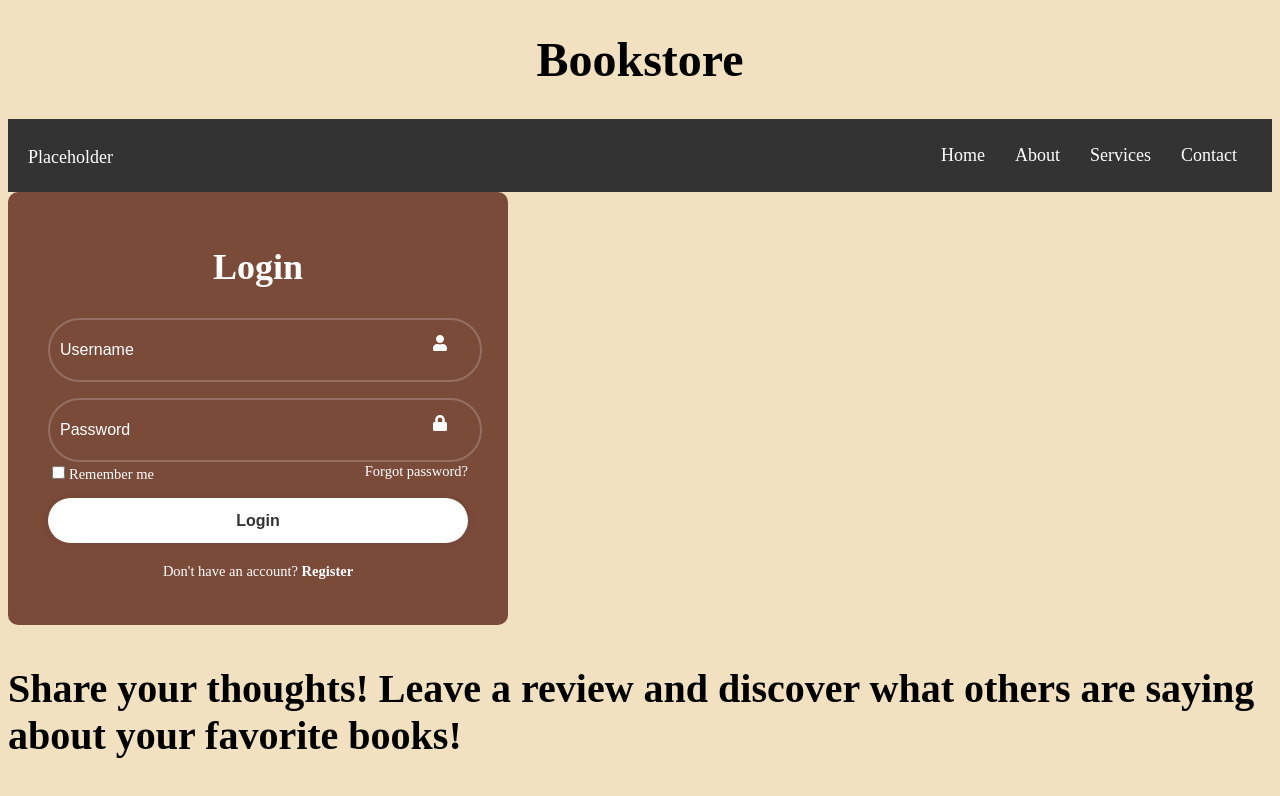
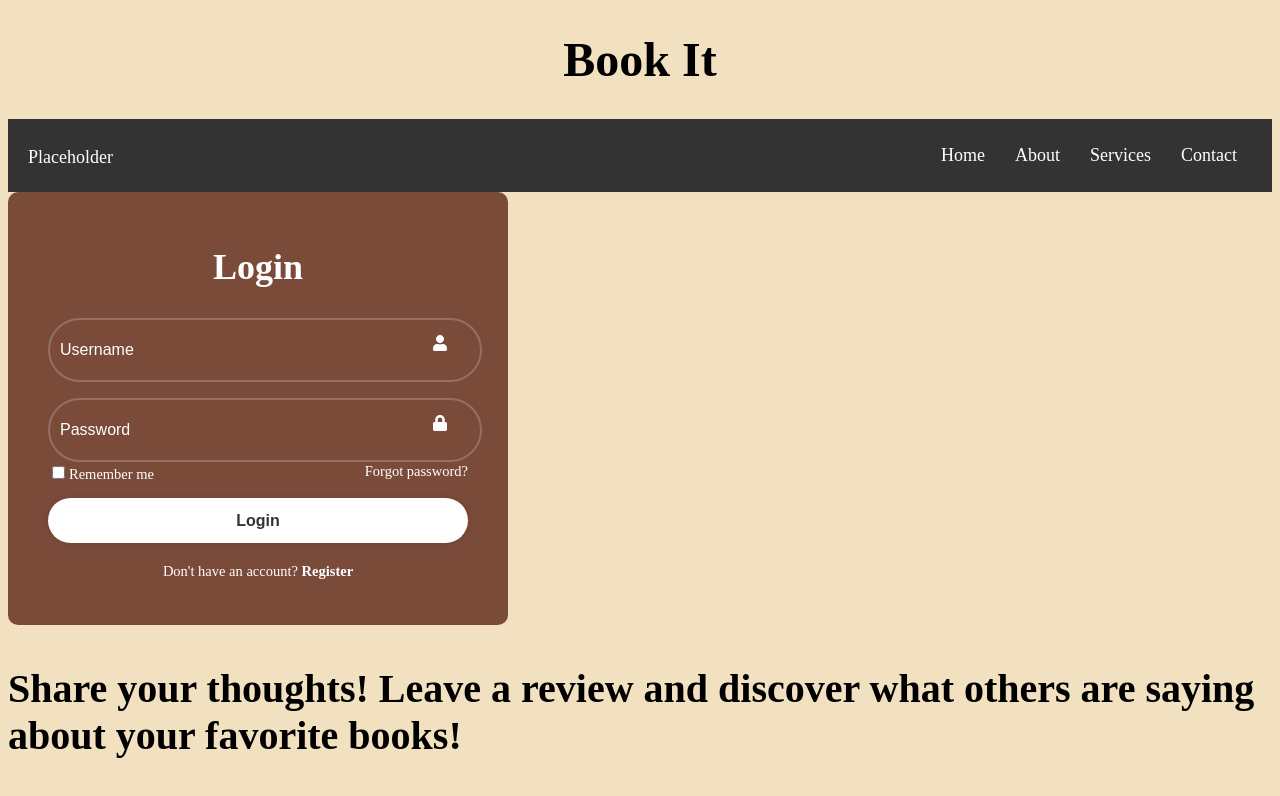
Before and after one commit to abraham757/Team-Book-It, a React (Vite) app in the folder client/my-app/: page / in a window 1280 px wide. Shown: the top 796 px of the page. Built offline with nearby package versions, Linux system fonts and the light colour scheme.

Commit message:
Initial React/Frontend commit

```diff
--- a/client/my-app/src/components/header.tsx
+++ b/client/my-app/src/components/header.tsx
@@ -4,7 +4,7 @@ import { Link } from 'react-router-dom';
 const Header = () => {
     return (
         <header style={styles.header}>
-            <h1>Bookstore</h1>
+            <h1>Book It</h1>
         </header>
     );
 }
```
